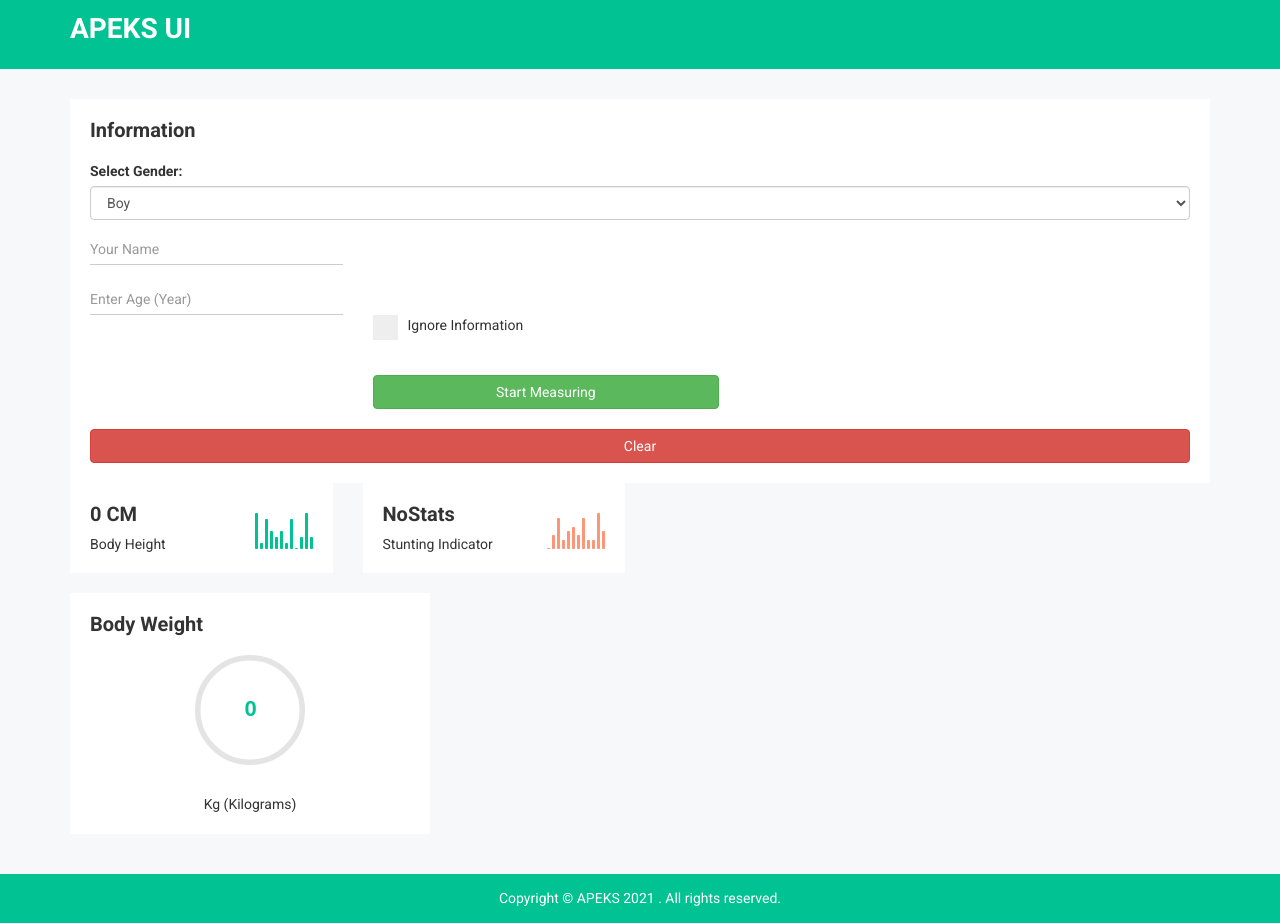
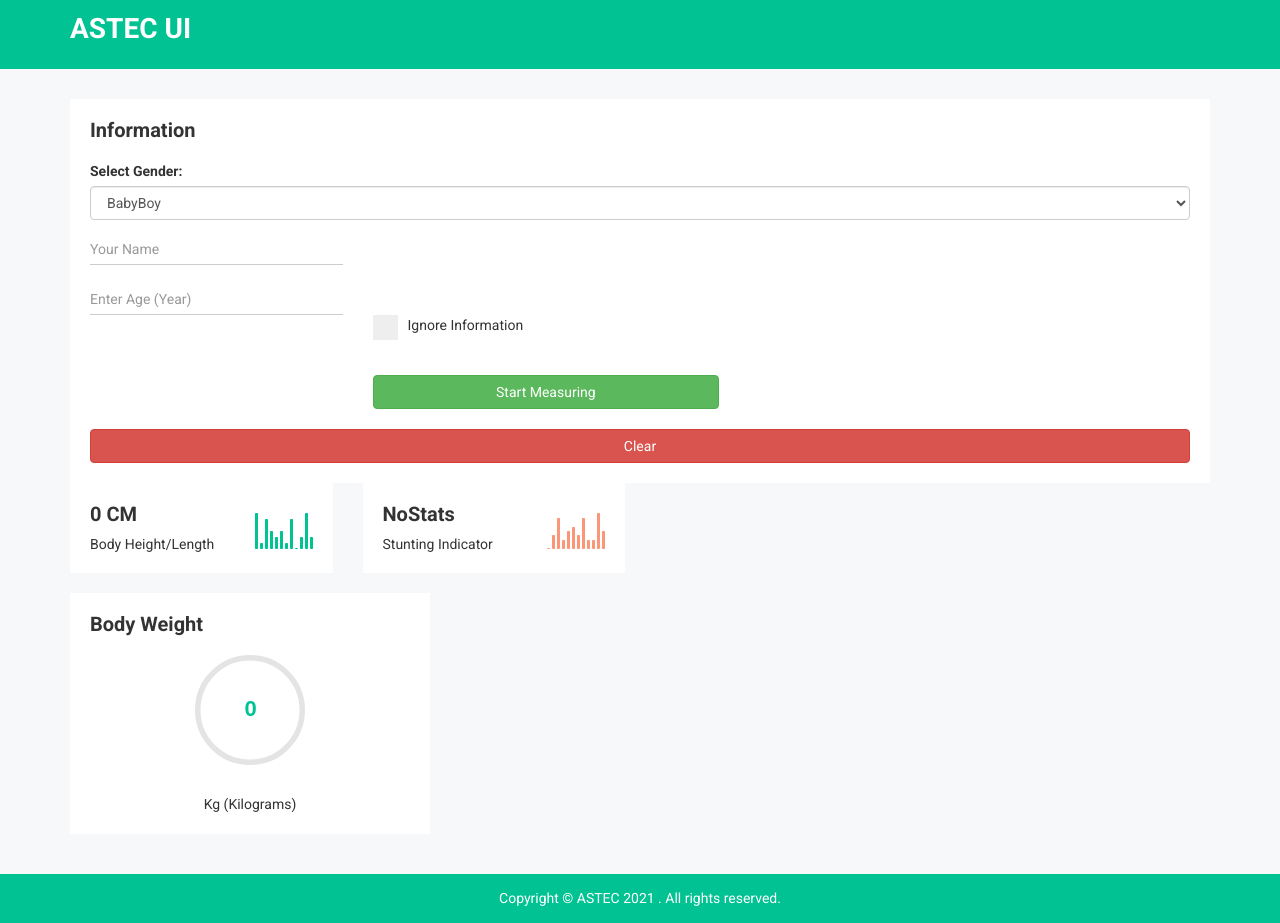
Before and after one commit to FK-UNDIKSHA/APEKSUI, a Flask app: page / in a window 1280 px wide. Run offline with Flask 3, Linux system fonts and the light colour scheme; some libraries are stand-ins or nearby versions.

Commit message:
Rebranding from APEKS to ASTEC

```diff
--- a/templates/index.html
+++ b/templates/index.html
@@ -4,7 +4,7 @@
 <head>
     <meta charset="utf-8">
     <meta http-equiv="x-ua-compatible" content="ie=edge">
-    <title>Dashboard | APEKS UI</title>
+    <title>Dashboard | ASTEC UI</title>
     <meta name="description" content="">
     <meta name="viewport" content="width=device-width, initial-scale=1">
     <!-- favicon
@@ -166,7 +166,7 @@
             <div class="row">
                 <div class="col-lg-4 col-md-4 col-sm-12 col-xs-12">
                     <div class="logo-area">
-                        <h1 style="color: white;">APEKS UI</h1>
+                        <h1 style="color: white;">ASTEC UI</h1>
                     </div>
                 </div>
 
@@ -187,6 +187,8 @@
                         <div class="form-group">
                         <label for="sel1">Select Gender:</label>
                         <select class="form-control" id="sel1">
+                            <option>BabyBoy</option>
+                            <option>BabyGirl</option>
                             <option>Boy</option>
                             <option>Girl</option>
                         </select>
@@ -226,7 +228,7 @@
                     <div class="wb-traffic-inner notika-shadow sm-res-mg-t-30 tb-res-mg-t-30">
                         <div class="website-traffic-ctn">
                             <h2 id="tinggi">0 CM</h2>
-                            <p>Body Height</p>
+                            <p>Body Height/Length</p>
                         </div>
                         <div class="sparkline-bar-stats1">9,4,8,6,5,6,4,8,3,5,9,5</div>
                     </div>
@@ -280,7 +282,7 @@
             <div class="row">
                 <div class="col-lg-12 col-md-12 col-sm-12 col-xs-12">
                     <div class="footer-copy-right">
-                        <p>Copyright © APEKS 2021
+                        <p>Copyright © ASTEC 2021
 . All rights reserved.</p>
                     </div>
                 </div>
```
Also changed, not shown: templates/admin.html (+4 -4 lines).
